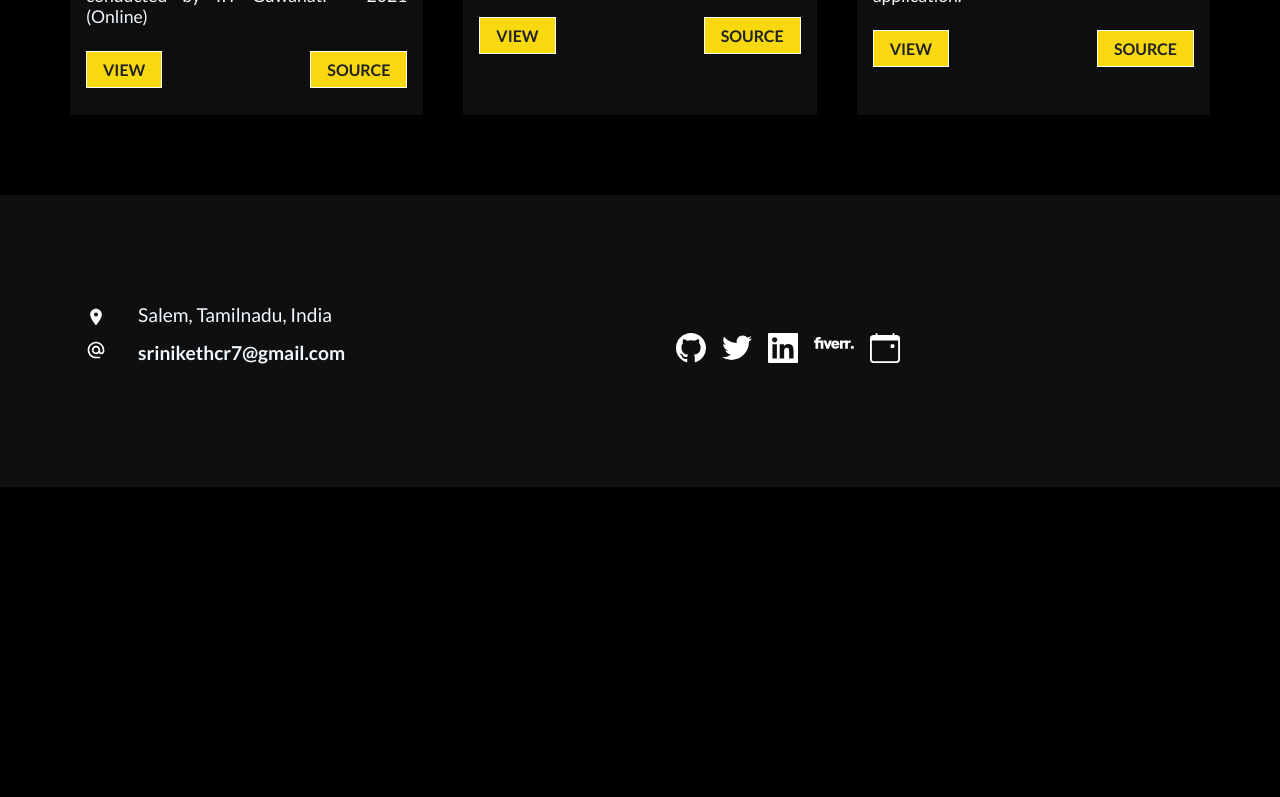
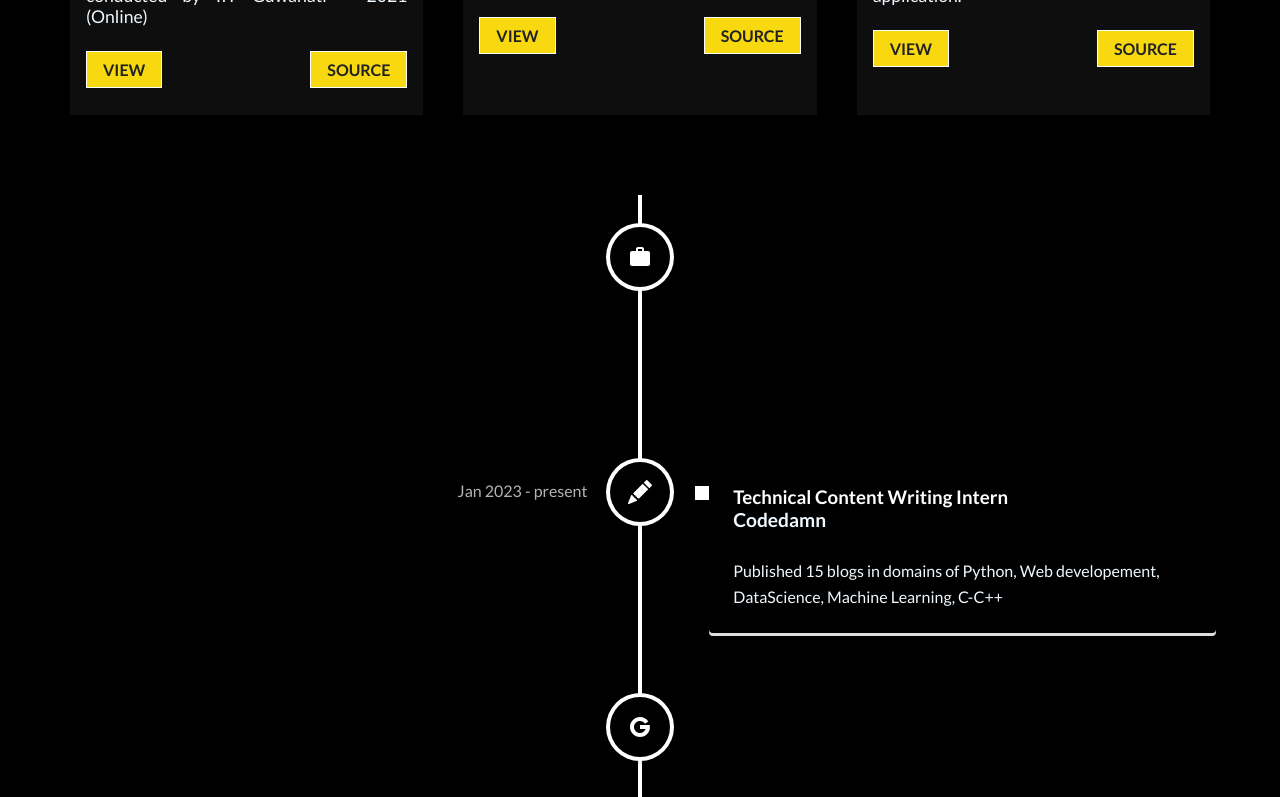
Before and after one commit to srini047/portfolio, a React (Create React App) app: page / in a window 1280 px wide. Shown: the part 2000-2797 px from the top of the page. Before the commit the page ends 2487 px from the top, so only its background shows below. Built offline with nearby package versions, Linux system fonts and the light colour scheme.

Commit message:
added: Timeline component

```diff
--- a/package.json
+++ b/package.json
@@ -15,6 +15,7 @@
     "react-scripts": "5.0.1",
     "react-scroll-to-top": "^3.0.0",
     "react-type-animation": "^3.0.1",
+    "react-vertical-timeline-component": "^3.6.0",
     "web-vitals": "^2.1.4"
   },
   "scripts": {
--- /dev/null
+++ b/src/components/Timeline.js
@@ -0,0 +1,66 @@
+import React from "react";
+import {
+  VerticalTimeline,
+  VerticalTimelineElement,
+} from "react-vertical-timeline-component";
+import "react-vertical-timeline-component/style.min.css";
+
+// Icons for timeline elements
+import { MdWork } from "react-icons/md";
+import { BsPencilFill } from "react-icons/bs";
+import { CgGoogle } from "react-icons/cg";
+import { MdDownloading } from "react-icons/md";
+
+const Timeline = () => {
+  return (
+    <div>
+      <VerticalTimeline>
+        <VerticalTimelineElement
+          className="vertical-timeline-element--work"
+          contentStyle={{ background: "rgb(0, 0, 0)", color: "#fff" }}
+          contentArrowStyle={{ border: "7px solid #fff" }}
+          date="Jan 2023 - present"
+          iconStyle={{ background: "rgb(0, 0, 0)", color: "#fff" }}
+          icon={<MdWork />}
+        >
+          <h3 className="vertical-timeline-element-title">Devrel Intern</h3>
+          <h4 className="vertical-timeline-element-subtitle">Naas.ai</h4>
+          <p>Fullstack web developement, Python developement, Open-source, Technical documentation</p>
+        </VerticalTimelineElement>
+
+        <VerticalTimelineElement
+          className="vertical-timeline-element--work"
+          contentStyle={{ background: "rgb(0, 0, 0)", color: "#fff" }}
+          contentArrowStyle={{ border: "7px solid #fff" }}
+          date="Jan 2023 - present"
+          iconStyle={{ background: "rgb(0, 0, 0)", color: "#fff" }}
+          icon={<BsPencilFill />}
+        >
+          <h3 className="vertical-timeline-element-title">Technical Content Writing Intern</h3>
+          <h4 className="vertical-timeline-element-subtitle">Codedamn</h4>
+          <p>Published 15 blogs in domains of Python, Web developement, DataScience, Machine Learning, C-C++</p>
+        </VerticalTimelineElement>
+
+        <VerticalTimelineElement
+          className="vertical-timeline-element--work"
+          contentStyle={{ background: "rgb(0, 0, 0)", color: "#fff" }}
+          contentArrowStyle={{ border: "7px solid #fff" }}
+          date="Jan 2023 - present"
+          iconStyle={{ background: "rgb(0, 0, 0)", color: "#fff" }}
+          icon={<CgGoogle />}
+        >
+          <h3 className="vertical-timeline-element-title">GDSC Lead</h3>
+          <h4 className="vertical-timeline-element-subtitle">PSG iTech</h4>
+          <p>Learnt about Google technologies like TensorFlow, Firebase, Angular & hosted events on the similar technologies</p>
+        </VerticalTimelineElement>
+
+        <VerticalTimelineElement
+          iconStyle={{ background: "rgb(0, 0, 0)", color: "#fff" }}
+          icon={<MdDownloading />}
+        />
+      </VerticalTimeline>
+    </div>
+  );
+};
+
+export default Timeline;
--- a/src/routes/Home.js
+++ b/src/routes/Home.js
@@ -3,6 +3,7 @@ import Navbar from '../components/Navbar';
 import HeroImg from "../components/HeroImg";
 import Project from "../components/Project";
 // import Blog from '../components/Blog';
+import Timeline from '../components/Timeline';
 import Footer from '../components/Footer';
 import ScrollTop from '../components/ScrollTop';
 
@@ -13,6 +14,7 @@ const Home = () => {
       <HeroImg />
       <Project />
       {/* <Blog /> */}
+      <Timeline />
       <Footer />
       <ScrollTop />
     </div>
```
Also changed, not shown: 1 other file (tests, documents, lock files or other folders).
